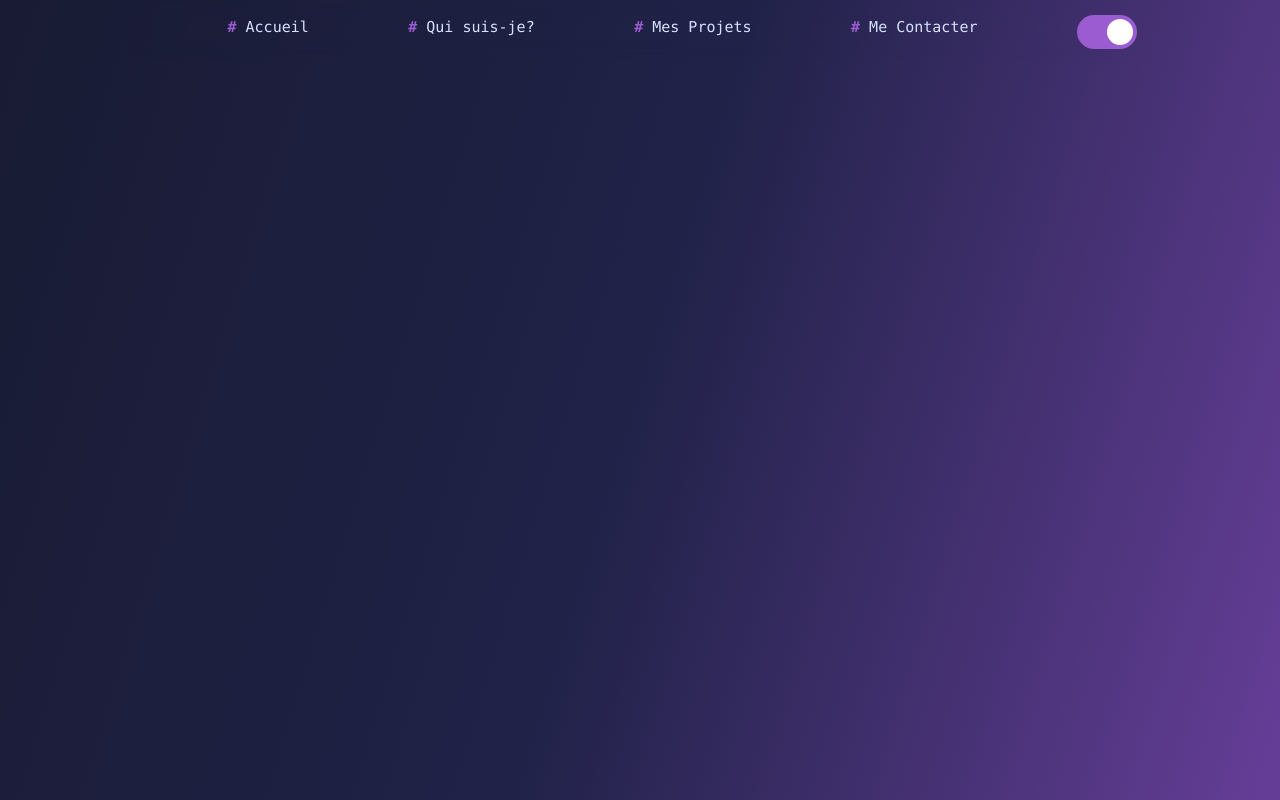
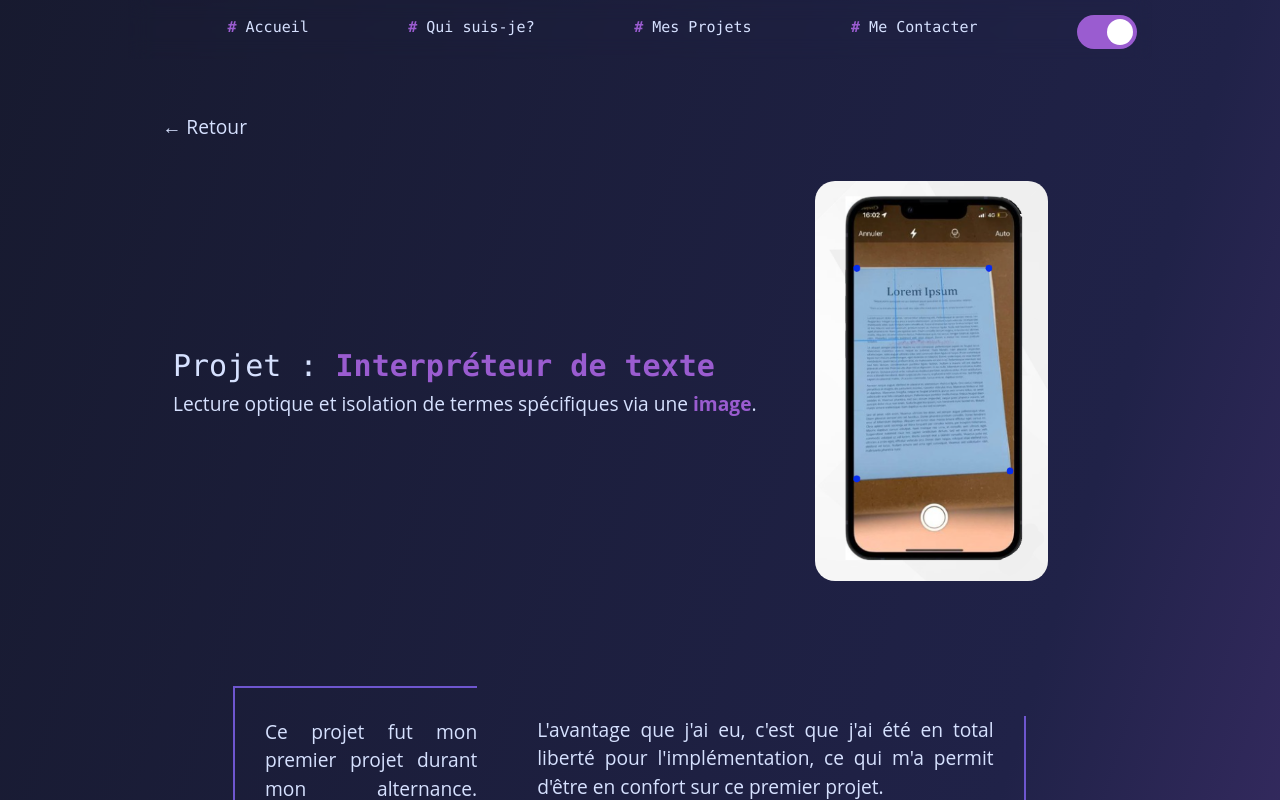
Before and after one commit to ArthurDesmonts/portfolio, a Vue app: page /portfolio/mlkit in a window 1280 px wide. Shown: the top 800 px of the page. Built offline with nearby package versions, Linux system fonts and the light colour scheme.

Commit message:
ajout de la page MLKIT, update du routeur et de la route de test, hot fix opencv et typefaster

```diff
--- a/src/components/HomePage.vue
+++ b/src/components/HomePage.vue
@@ -171,7 +171,7 @@ onMounted(() => {
     </div>
     <Footer></Footer>
   </div>
-  <button @click="router.push('/portfolio/opencv')"></button>
+  <button @click="router.push('/portfolio/mlkit')"></button>
 </template>
 
 <style scoped>
--- a/src/components/OpenCV.vue
+++ b/src/components/Mlkit.vue
@@ -5,8 +5,8 @@
         </p>
         <div class="project-header">
             <div>
-                <h1>Projet : <span class="icon">Scanner avec OpenCV</span></h1>
-                <p>Création d'un algorithme de scanne par <span class='icon'>camera.</span></p>
+                <h1>Projet : <span class="icon">Interpréteur de texte</span></h1>
+                <p>Lecture optique et isolation de termes spécifiques via une <span class='icon'>image</span>.</p>
             </div>
             <img class="project-preview" src="../assets/openCVpreview.png" alt="Preview of the project">
         </div>
--- a/src/router.js
+++ b/src/router.js
@@ -2,6 +2,7 @@ import { createRouter, createWebHistory } from 'vue-router';
 import Home from '@/components/HomePage.vue';
 import Typefaster from '@/components/Typefaster.vue';
 import OpenCV from '@/components/OpenCV.vue';
+import MLKit from '@/components/Mlkit.vue';
 
 const routes = [
     {
@@ -18,6 +19,11 @@ const routes = [
         path: '/portfolio/openCV',
         name: 'OpenCV',
         component: OpenCV
+    },
+    {
+        path: '/portfolio/mlkit',
+        name: 'MLKit',
+        component: MLKit
     }
 ];
 
```
